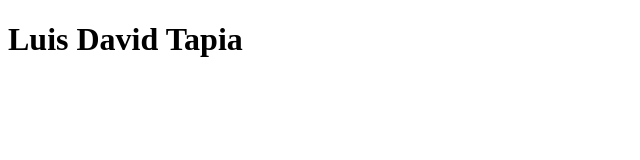
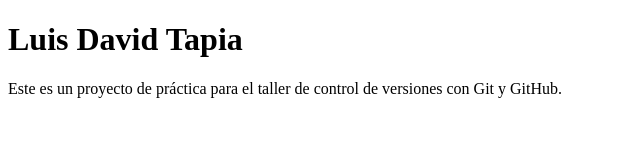
Before and after one commit to LuisTapia947/taller-git-luis-david-tapia, a plain HTML site: page index.html in a window 1280 px wide. Shown: the whole page, without its empty margins (0-640 px from the left). Drawn offline with Linux system fonts and the light colour scheme.

Commit message:
feat: agrega titulo de ventana y parrafo descriptivo

```diff
--- a/index.html
+++ b/index.html
@@ -6,5 +6,6 @@
 </head>
 <body>
     <h1>Luis David Tapia</h1>
+    <p>Este es un proyecto de práctica para el taller de control de versiones con Git y GitHub.</p>
 </body>
 </html>
```
